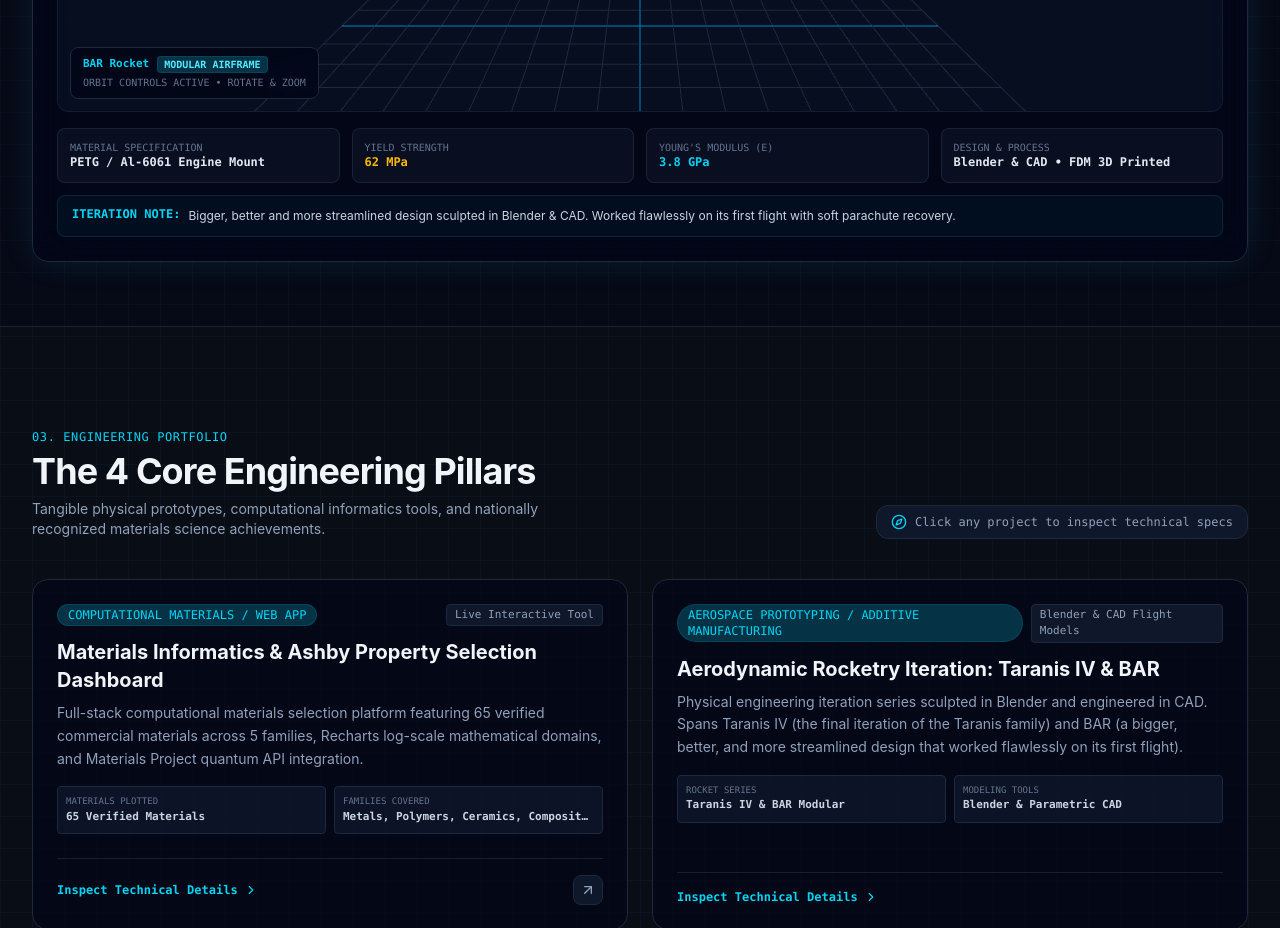
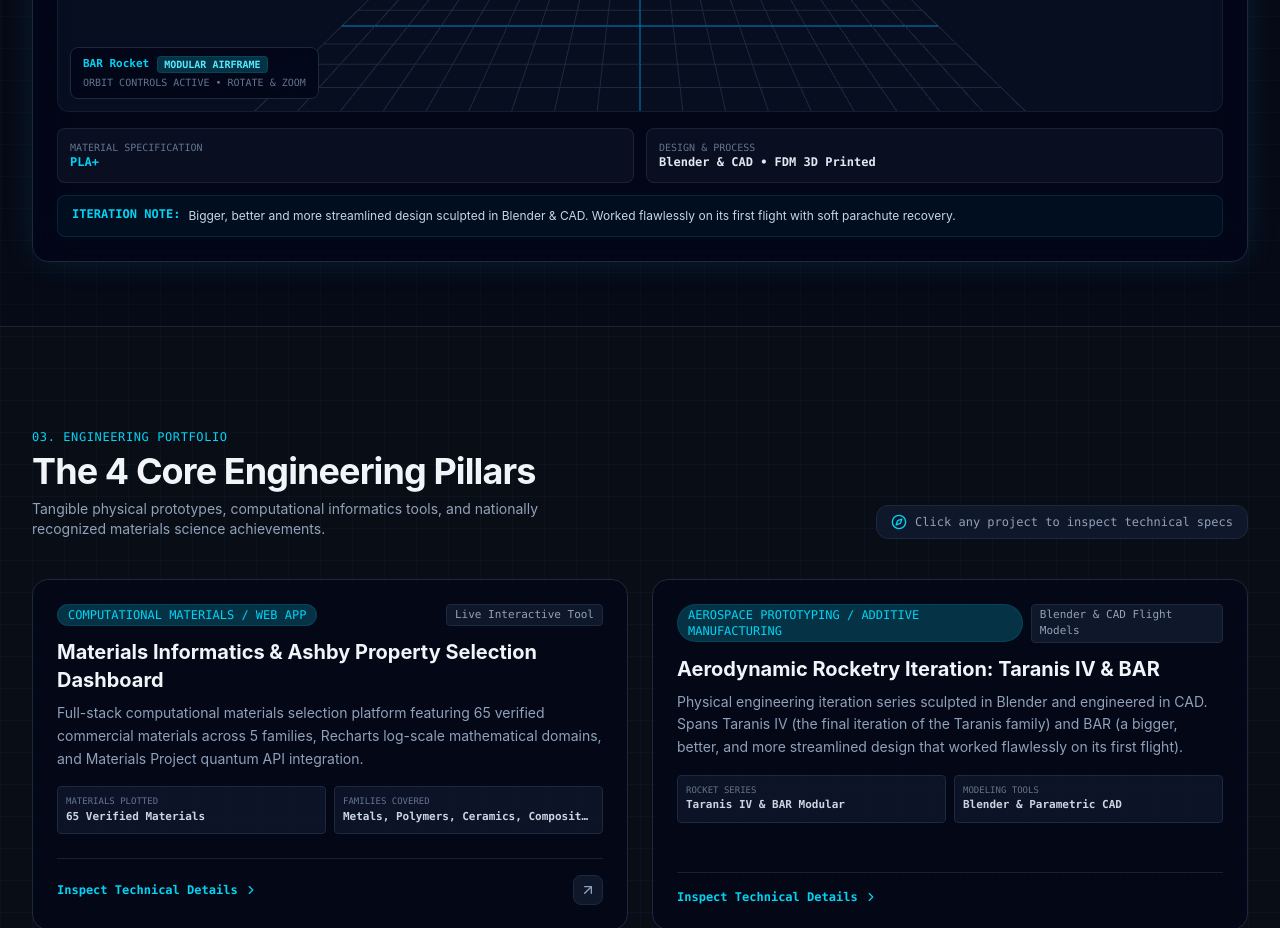
Before and after one commit to johnathanhare/portfolio, a Next.js app: page / in a window 1280 px wide. Shown: the part 1520-2448 px from the top of the page. Built offline with nearby package versions, Linux system fonts and the light colour scheme; no server answers.

Commit message:
fix: update rocketry material to PLA+, remove PETG, remove YM and yield strength, match process

```diff
--- a/src/app/page.tsx
+++ b/src/app/page.tsx
@@ -53,7 +53,7 @@ const PROJECTS: ProjectData[] = [
     specs: [
       { label: 'Rocket Series', val: 'Taranis IV & BAR Modular' },
       { label: 'Modeling Tools', val: 'Blender & Parametric CAD' },
-      { label: 'Material Selection', val: 'Carbon-Reinforced PETG / PLA+' },
+      { label: 'Material Selection', val: 'PLA+' },
       { label: 'Aerodynamics', val: 'OpenRocket (.ork) Simulation' }
     ],
     overview: [
@@ -68,14 +68,14 @@ const PROJECTS: ProjectData[] = [
     solutions: [
       'Simulated aerodynamic stability in OpenRocket, designing swept trapezoidal fins for Taranis IV (final iteration of the Taranis family) to establish a rock-solid 1.5-caliber margin.',
       'Engineered a multi-section modular architecture for BAR (Engine Bay, Mid Section, Top Section, Nosecone) in Blender and CAD for rapid component replacement.',
-      'Upgraded structural engine collars to high-temperature carbon-fiber reinforced PETG.'
+      'Engineered heat-deflecting air gaps and reinforced engine collar geometry in PLA+ to prevent motor burn deformation.'
     ],
     keyOutcomes: [
       'BAR worked flawlessly on its first flight with soft parachute recovery.',
       'Taranis IV established 100% flight stability as the final evolution of the Taranis family.',
       'Native STL files rendered live in the site’s interactive 3D WebGL viewport.'
     ],
-    tags: ['BAR Rocket', 'Taranis IV', 'Blender', 'CAD', '3D Printing', 'OpenRocket', 'Aerodynamics', 'Failure Analysis', 'PETG']
+    tags: ['BAR Rocket', 'Taranis IV', 'Blender', 'CAD', '3D Printing', 'OpenRocket', 'Aerodynamics', 'Failure Analysis', 'PLA+']
   },
   {
     id: 'tensile-tester',
--- a/src/components/CadViewer.tsx
+++ b/src/components/CadViewer.tsx
@@ -12,8 +12,6 @@ interface ModelMeta {
   name: string;
   badge: string;
   material: string;
-  yieldStrength: string;
-  modulus: string;
   process: string;
   evolutionNotes: string;
 }
@@ -22,19 +20,15 @@ const MODEL_DATA: Record<ModelType, ModelMeta> = {
   bar: {
     name: 'BAR Rocket',
     badge: 'Modular Airframe',
-    material: 'PETG / Al-6061 Engine Mount',
-    yieldStrength: '62 MPa',
-    modulus: '3.8 GPa',
+    material: 'PLA+',
     process: 'Blender & CAD • FDM 3D Printed',
     evolutionNotes: 'Bigger, better and more streamlined design sculpted in Blender & CAD. Worked flawlessly on its first flight with soft parachute recovery.'
   },
   taranis4: {
     name: 'Taranis IV',
     badge: 'Final Iteration',
-    material: 'Lightweight PLA+ / PETG',
-    yieldStrength: '52 MPa',
-    modulus: '3.1 GPa',
-    process: 'CAD • Additive Manufacturing',
+    material: 'PLA+',
+    process: 'Blender & CAD • FDM 3D Printed',
     evolutionNotes: 'Final iteration of the Taranis family. Swept-fin geometry tuned with OpenRocket calculations to establish a rock-solid 1.5-caliber apogee margin.'
   }
 };
@@ -289,19 +283,11 @@ export default function CadViewer() {
         </div>
       </div>
 
-      {/* Technical CAD Specification Telemetry Grid (clean formatting) */}
-      <div className="mt-4 grid grid-cols-2 md:grid-cols-4 gap-3 text-xs font-mono">
+      {/* Technical CAD Specification Grid */}
+      <div className="mt-4 grid grid-cols-1 sm:grid-cols-2 gap-3 text-xs font-mono">
         <div className="rounded-lg bg-slate-900/60 border border-slate-800/80 p-3">
           <span className="text-slate-500 block text-[10px] uppercase">Material Specification</span>
-          <span className="text-slate-200 font-semibold">{meta.material}</span>
-        </div>
-        <div className="rounded-lg bg-slate-900/60 border border-slate-800/80 p-3">
-          <span className="text-slate-500 block text-[10px] uppercase">Yield Strength</span>
-          <span className="text-amber-400 font-semibold">{meta.yieldStrength}</span>
-        </div>
-        <div className="rounded-lg bg-slate-900/60 border border-slate-800/80 p-3">
-          <span className="text-slate-500 block text-[10px] uppercase">Young's Modulus (E)</span>
-          <span className="text-cyan-400 font-semibold">{meta.modulus}</span>
+          <span className="text-cyan-400 font-semibold">{meta.material}</span>
         </div>
         <div className="rounded-lg bg-slate-900/60 border border-slate-800/80 p-3">
           <span className="text-slate-500 block text-[10px] uppercase">Design & Process</span>
```
